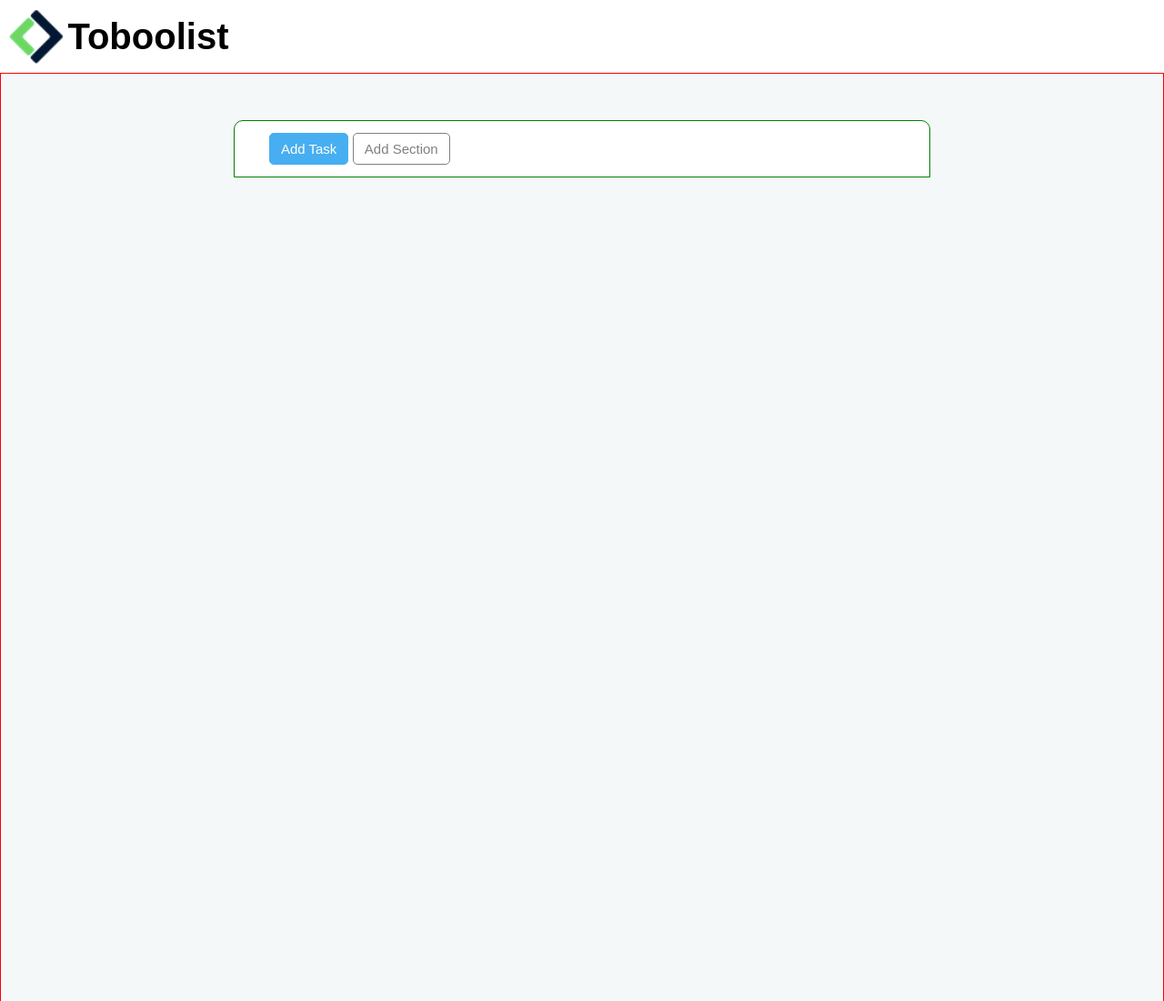
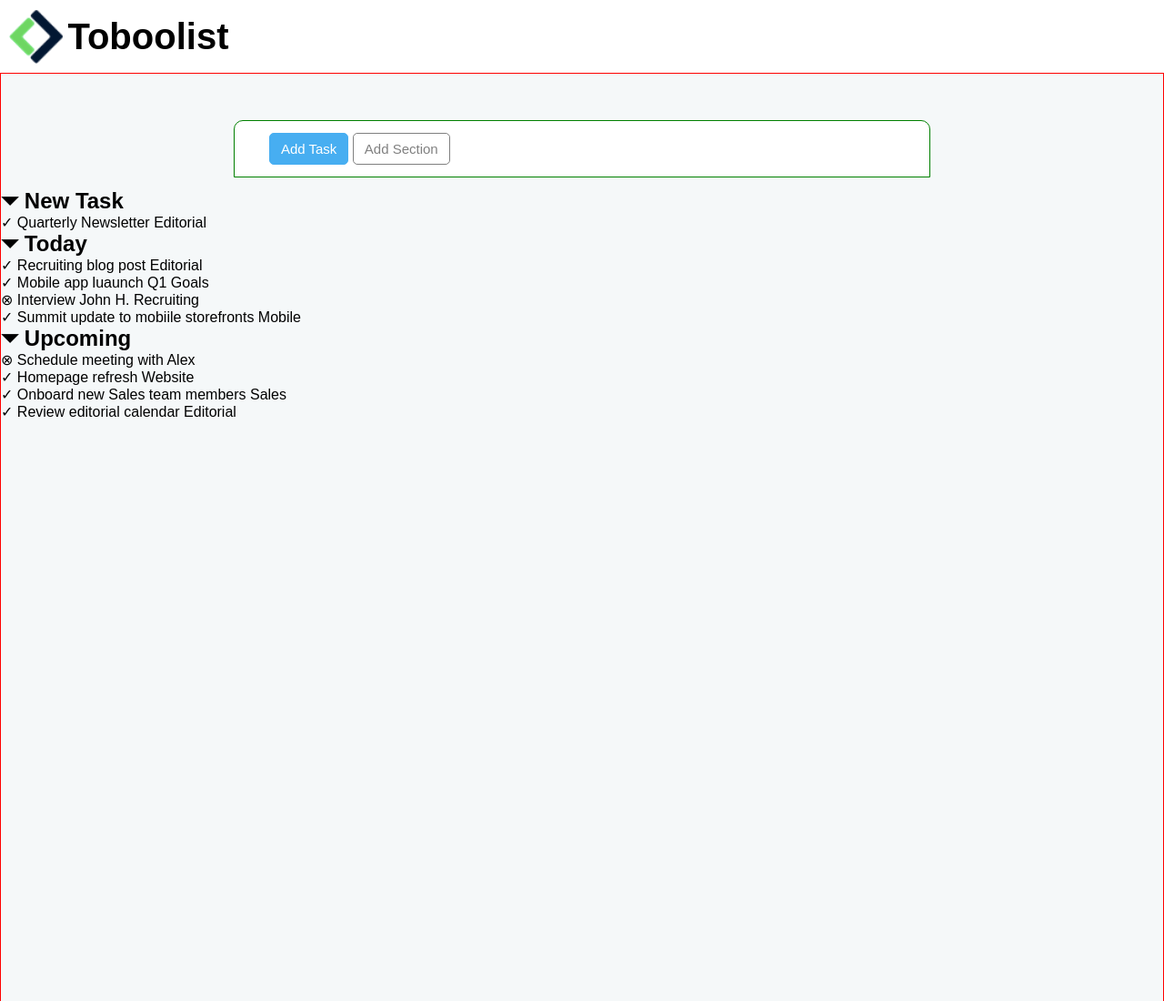
Before and after one commit to soniabergamini/html-css-toboolist, a plain HTML site: page index.html in a window 1280 px wide. Shown: the top 1100 px of the page at 91% size. Drawn offline with Linux system fonts and the light colour scheme.

Commit message:
[html] aggiunta sezione Task

```diff
--- a/index.html
+++ b/index.html
@@ -20,8 +20,28 @@
             <button type="button">Add Section</button>
         </section>
         <!-- Inizio Sezione Task -->
-        <section>
-
+        <section id="task">
+            <!-- Inizio New Task -->
+            <section>
+                <h2>&#9207; New Task</h2>
+                <p> &check; Quarterly Newsletter <span>Editorial</span></p>
+            </section>
+            <!-- Inizio Today Task -->
+            <section>
+                <h2>&#9207; Today</h2>
+                <p> &check; Recruiting blog post <span>Editorial</span></p>
+                <p> &check; Mobile app luaunch <span>Q1 Goals</span></p>
+                <p> &#8855; Interview John H. <span>Recruiting</span></p>
+                <p> &check; Summit update to mobiile storefronts <span>Mobile</span></p>
+            </section>
+            <!-- Inizio Upcoming Task -->
+            <section>
+                <h2>&#9207; Upcoming</h2>
+                <p> &#8855; Schedule meeting with Alex</p>
+                <p> &check; Homepage refresh <span>Website</span></p>
+                <p> &check; Onboard new Sales team members <span>Sales</span></p>
+                <p> &check; Review editorial calendar <span>Editorial</span></p>
+            </section>
         </section>
     </main>
 </body>
@@ -29,11 +49,7 @@
 
 <!-- CONSIGLI PER L’ESERCITAZIONE
 
-occhio ai bordi radius del box centrale.
-
 caratteri speciali (cross, check) con colore verde e il bordo di un pixel verde con il radius al 50% per fare il cerchietto.
-
-I primi in alto sono due button, mentre gli altri sono testi normali con personalizzazione.
 
 margin: 0 auto; Max-width: 600px, diamo questo valore al box centrale che contiene tutte le task per centrarlo.
 La proprietà max-width si adatta allo schermo, in un certo senso è responsive. -->
```
